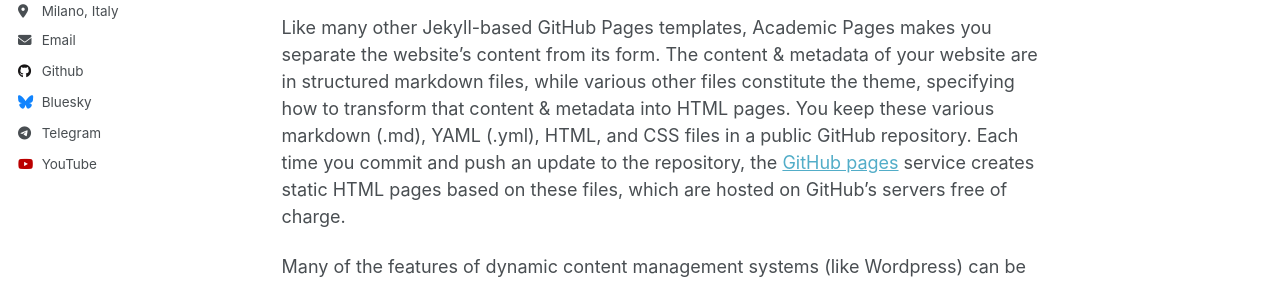
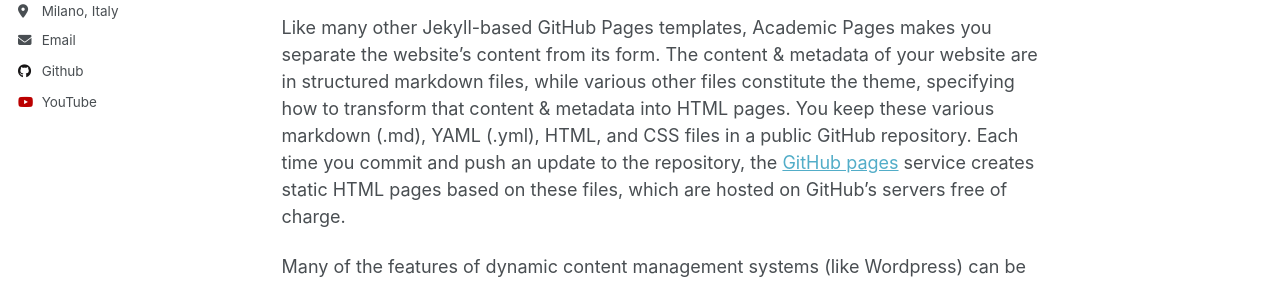
Before and after one commit to Marco-Guerini/analogtalk.github.io, a Jekyll site: the page built from _pages/about.md, in a window 1280 px wide. Shown: the part 504-788 px from the top of the page. Built offline with Jekyll 4.4.1, drawn with Linux system fonts in a browser that asks for light colours.

Commit message:
Update _config.yml

```diff
--- a/_config.yml
+++ b/_config.yml
@@ -47,7 +47,7 @@ author:
   stackoverflow    : # User number or user number and name (i.e., use "1" or "1/jeff-atwood")
 
   # Social media
-  bluesky          : "bsky.app" # Replace this with you Bluesky username
+  bluesky          : #"bsky.app" # Replace this with you Bluesky username
   facebook         : # Username
   flickr           : # Username
   foursquare       : # Username
@@ -62,7 +62,7 @@ author:
   pinterest        : # Username
   soundcloud       : # Username
   steam            : # Username
-  telegram         : "@mg_unimib"
+  telegram         : #
   tumblr           : # Username
   twitter          : # Username for X / Twitter
   vine             : # Username
```
